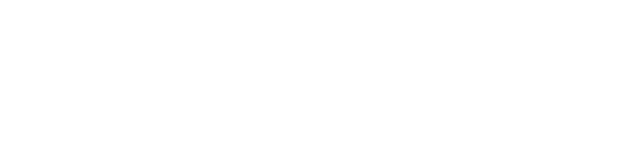
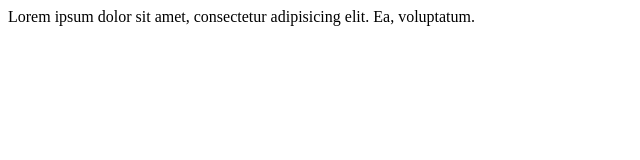
Before and after one commit to Group3FrontEnd/Group3, a plain HTML site: page index.html in a window 1280 px wide. Shown: the whole page, without its empty margins (0-640 px from the left). Drawn offline with Linux system fonts and the light colour scheme.

Commit message:
create index.html

```diff
--- a/index.html
+++ b/index.html
@@ -8,6 +8,6 @@
   <title>Document</title>
 </head>
 <body>
-
+ Lorem ipsum dolor sit amet, consectetur adipisicing elit. Ea, voluptatum.
 </body>
 </html>
```
